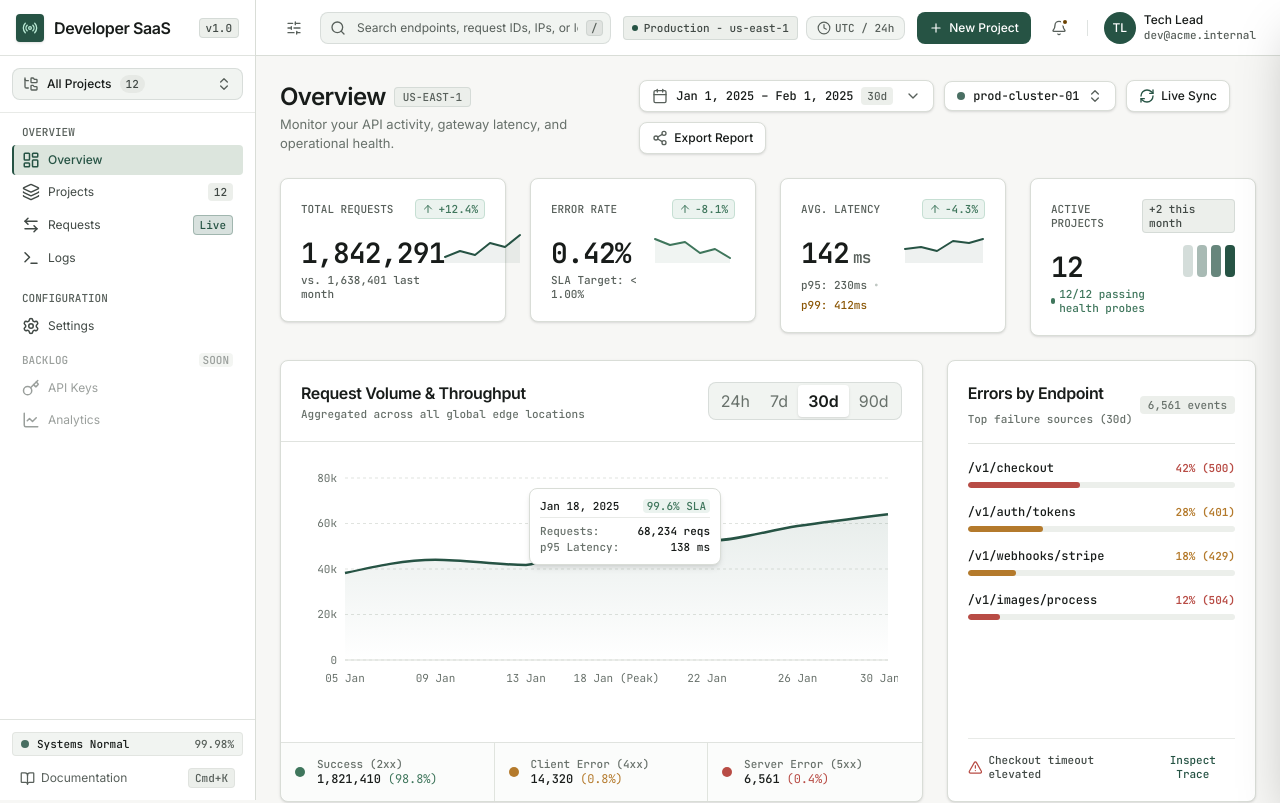
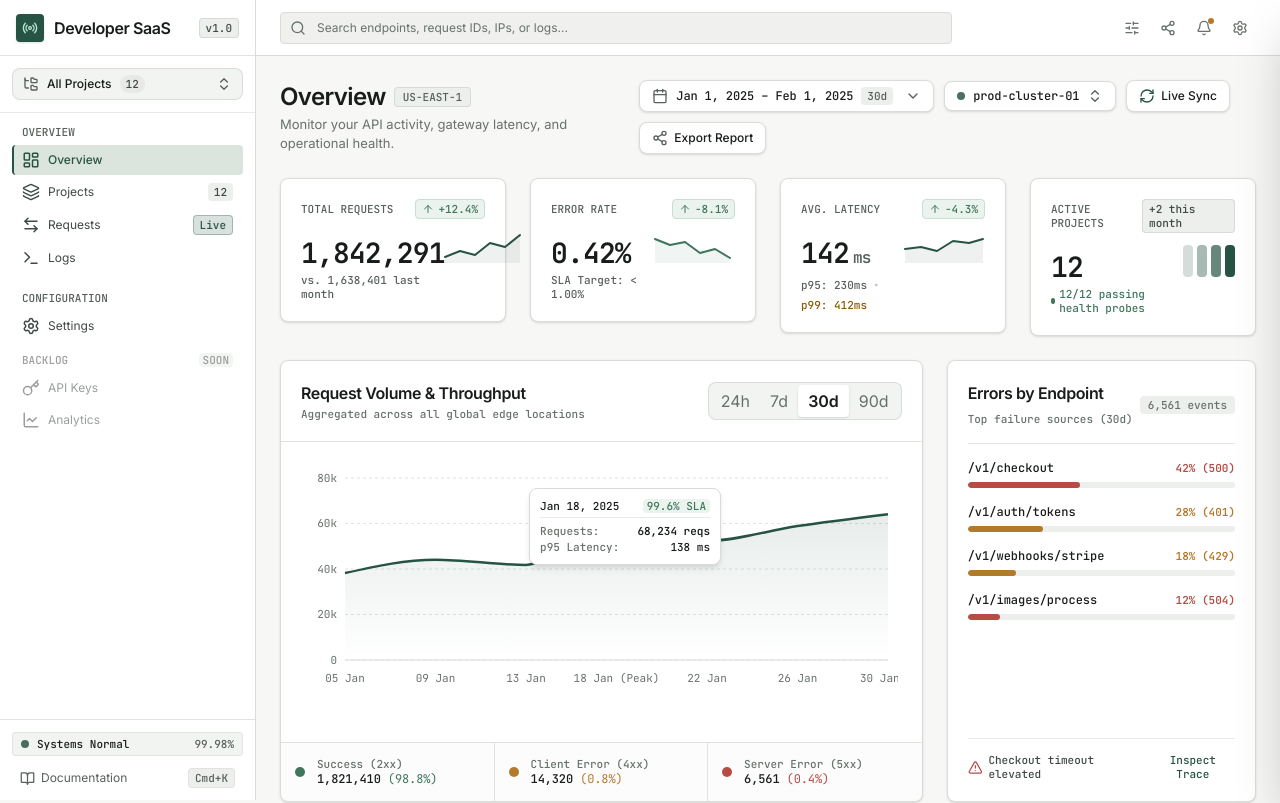
Before and after one commit to yafigian3-hue/developer-saas-dashboard, a React (Vite) app: page / in a window 1280 px wide. Shown: the top 803 px of the page. Built offline with nearby package versions, Linux system fonts and the light colour scheme.

Commit message:
refactor: simplify dashboard topbar

```diff
--- a/src/App.tsx
+++ b/src/App.tsx
@@ -97,6 +97,7 @@ export default function App() {
         setIsDrawerOpen(true);
       }}
       onOpenDocs={() => setIsDocsOpen(true)}
+      onExportReport={() => setIsExportOpen(true)}
       searchQuery={searchQuery}
       onSearchChange={setSearchQuery}
     >
@@ -150,10 +151,7 @@ export default function App() {
         onClose={() => setIsExportOpen(false)}
       />
 
-      <DocsModal
-        isOpen={isDocsOpen}
-        onClose={() => setIsDocsOpen(false)}
-      />
+      <DocsModal isOpen={isDocsOpen} onClose={() => setIsDocsOpen(false)} />
     </AppShell>
   );
 }
--- a/src/components/layout/AppShell.tsx
+++ b/src/components/layout/AppShell.tsx
@@ -9,6 +9,7 @@ export interface AppShellProps {
   onOpenNewProject: () => void;
   onOpenDrawer?: () => void;
   onOpenDocs?: () => void;
+  onExportReport?: () => void;
   searchQuery: string;
   onSearchChange: (q: string) => void;
 }
@@ -20,6 +21,7 @@ export const AppShell: React.FC<AppShellProps> = ({
   onOpenNewProject,
   onOpenDrawer,
   onOpenDocs,
+  onExportReport,
   searchQuery,
   onSearchChange,
 }) => {
@@ -50,8 +52,9 @@ export const AppShell: React.FC<AppShellProps> = ({
       <div className="min-h-screen w-full min-w-0 lg:pl-64">
         <Topbar
           onOpenMobileSidebar={() => setMobileSidebarOpen(true)}
-          onOpenNewProject={onOpenNewProject}
           onOpenDrawer={onOpenDrawer}
+          onOpenSettings={() => onNavigate("settings")}
+          onExportReport={onExportReport}
           searchQuery={searchQuery}
           onSearchChange={onSearchChange}
         />
--- a/src/components/layout/PageContainer.tsx
+++ b/src/components/layout/PageContainer.tsx
@@ -12,7 +12,10 @@ export const PageContainer: React.FC<PageContainerProps> = ({
 }) => {
   return (
     <div
-      className={cn("w-full px-4 sm:px-6 py-6 max-w-[1600px] mx-auto space-y-6", className)}
+      className={cn(
+        "w-full min-w-0 max-w-[1600px] mx-auto px-4 py-6 sm:px-6 space-y-6",
+        className,
+      )}
       {...props}
     >
       {children}
--- a/src/components/layout/Topbar.tsx
+++ b/src/components/layout/Topbar.tsx
@@ -1,143 +1,131 @@
-import React, { useRef, useEffect } from "react";
+import { useEffect, useRef } from "react";
+import type { FC } from "react";
 import {
-  Search,
-  Clock,
-  Plus,
   Bell,
   Menu,
+  Search,
+  Settings,
+  Share2,
   SlidersHorizontal,
 } from "lucide-react";
-import { cn } from "../../lib/utils";
 
 export interface TopbarProps {
   onOpenMobileSidebar: () => void;
-  onOpenNewProject: () => void;
   onOpenDrawer?: () => void;
+  onOpenSettings?: () => void;
+  onExportReport?: () => void;
   searchQuery: string;
   onSearchChange: (q: string) => void;
 }
 
-export const Topbar: React.FC<TopbarProps> = ({
+export const Topbar: FC<TopbarProps> = ({
   onOpenMobileSidebar,
-  onOpenNewProject,
   onOpenDrawer,
+  onOpenSettings,
+  onExportReport,
   searchQuery,
   onSearchChange,
 }) => {
   const searchInputRef = useRef<HTMLInputElement>(null);
 
-  // Keyboard shortcut '/' to focus search
   useEffect(() => {
-    const handleKeyDown = (e: KeyboardEvent) => {
+    const handleKeyDown = (event: KeyboardEvent) => {
+      const target = event.target as HTMLElement | null;
+
       if (
-        e.key === "/" &&
-        document.activeElement?.tagName !== "INPUT" &&
-        document.activeElement?.tagName !== "TEXTAREA"
+        event.key === "/" &&
+        target?.tagName !== "INPUT" &&
+        target?.tagName !== "TEXTAREA" &&
+        !target?.isContentEditable
       ) {
-        e.preventDefault();
+        event.preventDefault();
         searchInputRef.current?.focus();
       }
     };
+
     window.addEventListener("keydown", handleKeyDown);
-    return () => window.removeEventListener("keydown", handleKeyDown);
+
+    return () => {
+      window.removeEventListener("keydown", handleKeyDown);
+    };
   }, []);
 
   return (
-    <header className="fixed top-0 left-0 lg:left-64 right-0 h-14 bg-white border-b border-[#D9DDD7] z-30 flex items-center justify-between px-4 sm:px-6">
-      <div className="flex items-center gap-3 w-full max-w-xl">
-        {/* Mobile menu button */}
+    <header className="fixed inset-x-0 top-0 z-30 flex h-14 items-center border-b border-border-default bg-surface px-4 sm:px-6 lg:left-64">
+      <div className="flex min-w-0 flex-1 items-center gap-2.5">
         <button
           type="button"
           onClick={onOpenMobileSidebar}
           aria-label="Open navigation menu"
-          className="lg:hidden p-1.5 rounded-lg border border-[#D9DDD7] text-[#58605B] hover:bg-[#F0F1EE]"
+          className="flex h-8 w-8 shrink-0 items-center justify-center rounded border border-border-default text-text-secondary transition-colors duration-150 hover:bg-surface-muted hover:text-text-primary focus-visible:outline-none focus-visible:ring-1 focus-visible:ring-accent lg:hidden"
         >
-          <Menu className="w-4 h-4" />
+          <Menu className="h-4 w-4" />
         </button>
 
-        {/* Inspect Drawer Quick Trigger */}
+        <div className="relative min-w-0 w-full max-w-2xl">
+          <Search className="pointer-events-none absolute left-2.5 top-1/2 h-4 w-4 -translate-y-1/2 text-text-secondary" />
+
+          <input
+            ref={searchInputRef}
+            type="text"
+            value={searchQuery}
+            onChange={(event) => onSearchChange(event.target.value)}
+            placeholder="Search endpoints, request IDs, IPs, or logs..."
+            aria-label="Search dashboard"
+            className="h-8 w-full rounded border border-border-default bg-surface-muted pl-9 pr-9 text-xs text-text-primary placeholder:text-text-secondary transition-colors duration-150 focus:border-accent focus:bg-surface focus:outline-none focus:ring-1 focus:ring-accent"
+          />
+        </div>
+      </div>
+
+      <div className="ml-3 flex shrink-0 items-center gap-1">
         {onOpenDrawer && (
           <button
             type="button"
             onClick={onOpenDrawer}
-            title="Open Inspect Drawer"
-            className="p-1.5 rounded-md hover:bg-[#F1F4F1] text-[#58605B] transition-colors shrink-0"
+            aria-label="Open inspect drawer"
+            title="Open inspect drawer"
+            className="flex h-8 w-8 items-center justify-center rounded text-text-secondary transition-colors duration-150 hover:bg-surface-muted hover:text-text-primary focus-visible:outline-none focus-visible:ring-1 focus-visible:ring-accent"
           >
-            <SlidersHorizontal className="w-4 h-4" />
+            <SlidersHorizontal className="h-4 w-4" />
           </button>
         )}
 
-        {/* Global Search Input */}
-        <div className="relative w-full">
-          <Search className="w-4 h-4 text-[#58605B] absolute left-2.5 top-1/2 -translate-y-1/2 pointer-events-none" />
-          <input
-            ref={searchInputRef}
-            type="text"
-            value={searchQuery}
-            onChange={(e) => onSearchChange(e.target.value)}
-            placeholder="Search endpoints, request IDs, IPs, or logs... (Press / to focus)"
-            className="w-full h-8 pl-9 pr-8 bg-[#F1F4F1] border border-[#C0C8C3]/50 rounded-lg text-[12px] text-[#181C1A] placeholder:text-[#58605B] focus:outline-none focus:border-[#3F6B5B] focus:bg-white transition-all"
-          />
-          <kbd className="font-label-sm text-[#58605B] absolute right-2 top-1/2 -translate-y-1/2 px-1 rounded bg-[#E0E3E0] border border-[#C0C8C3]/50">
-            /
-          </kbd>
-        </div>
+        {onExportReport && (
+          <button
+            type="button"
+            onClick={onExportReport}
+            aria-label="Export report"
+            title="Export report"
+            className="flex h-8 w-8 items-center justify-center rounded text-text-secondary transition-colors duration-150 hover:bg-surface-muted hover:text-text-primary focus-visible:outline-none focus-visible:ring-1 focus-visible:ring-accent"
+          >
+            <Share2 className="h-4 w-4" />
+          </button>
+        )}
 
-        {/* Cluster / Region Pill (Desktop) */}
-        <div className="hidden xl:flex items-center gap-1.5 px-2 py-1 rounded bg-[#ECEFEB] border border-[#C0C8C3]/50 shrink-0">
-          <span className="w-1.5 h-1.5 rounded-full bg-[#265344]" />
-          <span className="font-label-sm text-[#414945]">
-            Production - us-east-1
-          </span>
-        </div>
-      </div>
-
-      {/* Right controls */}
-      <div className="flex items-center gap-2.5 sm:gap-3 shrink-0 ml-2">
-        {/* UTC Time Indicator */}
-        <div className="hidden md:flex items-center gap-1 px-2.5 py-1 rounded-lg bg-[#F1F4F1] border border-[#C0C8C3]/50 text-[#58605B] font-label-sm">
-          <Clock className="w-3.5 h-3.5" />
-          <span>UTC / 24h</span>
-        </div>
-
-        {/* New Project Action Button */}
         <button
           type="button"
-          onClick={onOpenNewProject}
-          className="h-8 px-2.5 sm:px-3 rounded-lg bg-[#265344] hover:bg-[#1f4538] text-white text-[12px] font-medium flex items-center gap-1.5 transition-colors shadow-none shrink-0"
+          aria-label="Notifications"
+          title="Notifications"
+          className="relative flex h-8 w-8 items-center justify-center rounded text-text-secondary transition-colors duration-150 hover:bg-surface-muted hover:text-text-primary focus-visible:outline-none focus-visible:ring-1 focus-visible:ring-accent"
         >
-          <Plus className="w-3.5 h-3.5" />
-          <span className="hidden sm:inline">New Project</span>
+          <Bell className="h-4 w-4" />
+          <span
+            aria-hidden="true"
+            className="absolute right-1.5 top-1.5 h-1.5 w-1.5 rounded-full bg-warning"
+          />
         </button>
 
-        {/* Notifications Icon Button */}
-        <div className="relative">
+        {onOpenSettings && (
           <button
             type="button"
-            aria-label="Notifications"
-            className="w-8 h-8 rounded-lg flex items-center justify-center text-[#58605B] hover:text-[#181C1A] hover:bg-[#E6E9E5] transition-colors"
+            onClick={onOpenSettings}
+            aria-label="Open settings"
+            title="Settings"
+            className="flex h-8 w-8 items-center justify-center rounded text-text-secondary transition-colors duration-150 hover:bg-surface-muted hover:text-text-primary focus-visible:outline-none focus-visible:ring-1 focus-visible:ring-accent"
           >
-            <Bell className="w-4 h-4" />
+            <Settings className="h-4 w-4" />
           </button>
-          <span className="absolute top-1.5 right-1.5 w-2 h-2 rounded-full bg-[#6B4100] border-2 border-white" />
-        </div>
-
-        <div className="hidden sm:block h-4 w-px bg-[#C0C8C3]/50" />
-
-        {/* User Profile Badge */}
-        <div className="flex items-center gap-2 pl-0.5 sm:pl-1">
-          <div className="w-8 h-8 rounded-full bg-[#265344] flex items-center justify-center text-white font-medium text-xs shrink-0">
-            TL
-          </div>
-          <div className="hidden md:flex flex-col text-left">
-            <span className="text-[12px] text-[#181C1A] font-medium leading-none">
-              Tech Lead
-            </span>
-            <span className="font-label-sm text-[#58605B] leading-tight mt-0.5">
-              dev@acme.internal
-            </span>
-          </div>
-        </div>
+        )}
       </div>
     </header>
   );
```
